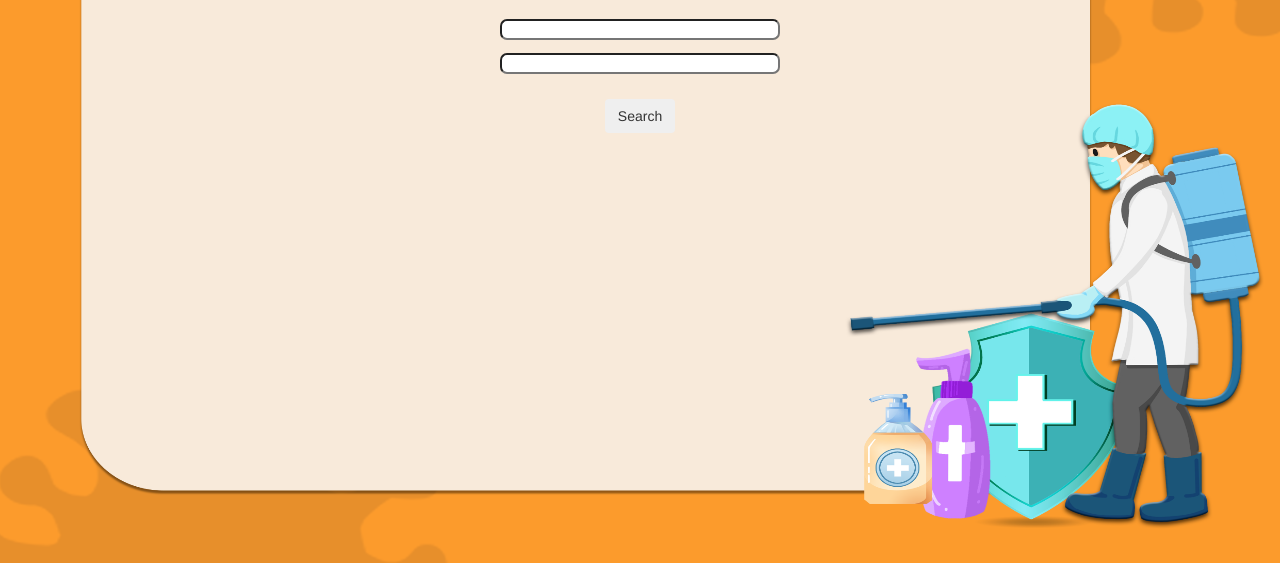
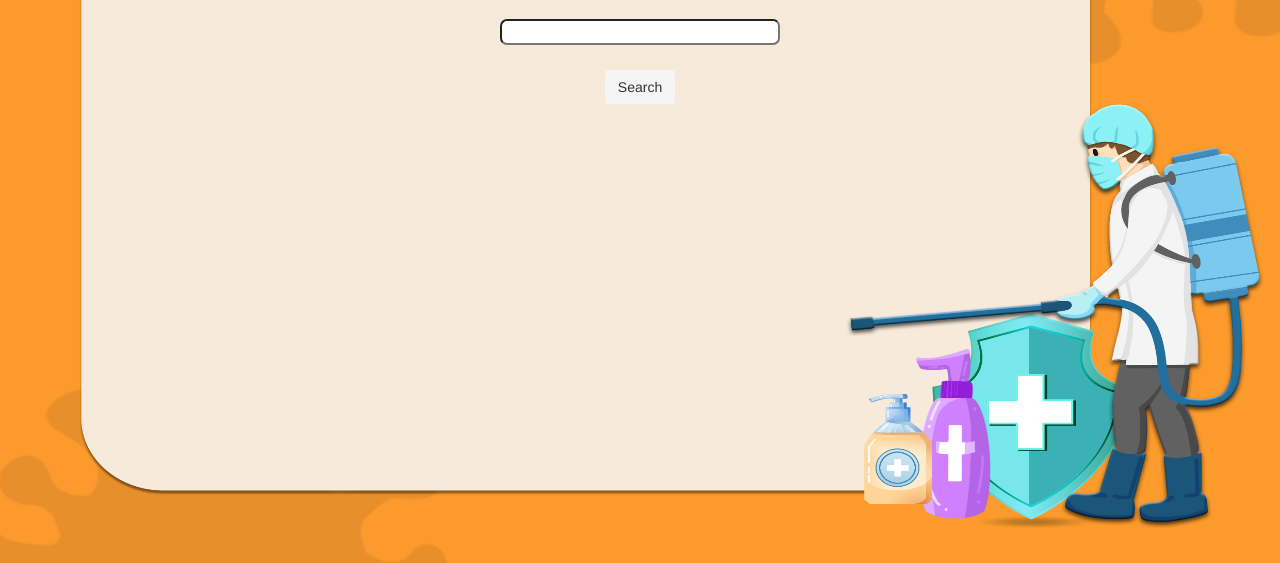
Before and after one commit to DidiNugroho/illness-symptoms, a website: page index.html in a window 1280 px wide. Shown: the part 237-800 px from the top of the page. Drawn offline with nearby package versions, Linux system fonts and the light colour scheme.

Commit message:
template(1)

```diff
--- a/index.html
+++ b/index.html
@@ -16,8 +16,6 @@
         <form>
             <input type="text">
             <br>
-            <input type="text">
-            <br>
             <button  type="button" class = "btn primary-button" style="margin-top: 2%;">Search</button>
         </form>
     </div>
--- a/style.css
+++ b/style.css
@@ -22,9 +22,17 @@ div {
     margin-top: 10%;
 }
 
+button {
+    background-color: whitesmoke;
+}
+
+button:hover {
+   background-color: grey;
+}
+
 input {
     margin-top: 1%;
     width: 20em;
-    height: 1.5em;
+    height: 1.8em;
     border-radius: 7px;
 }
```
